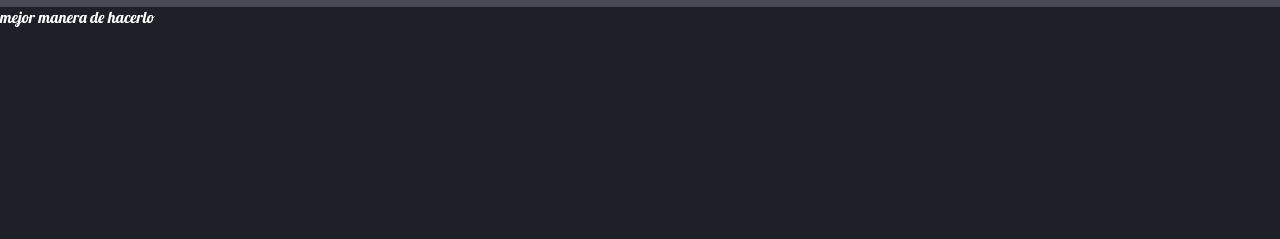
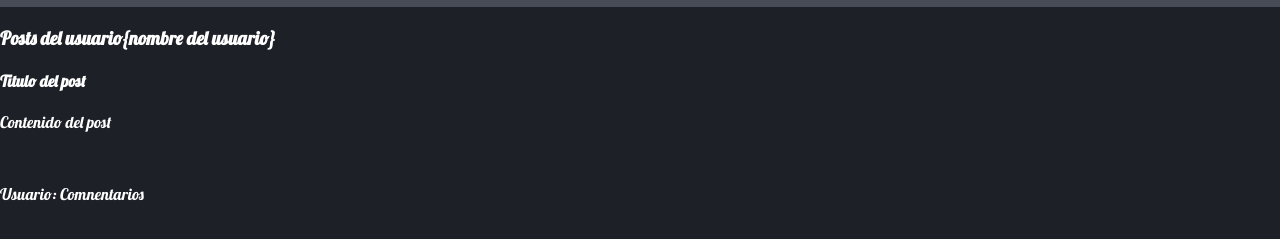
Before and after one commit to tomasmoreyra1/cgit, a plain HTML site: page index.html in a window 1280 px wide. Shown: the part 63-302 px from the top of the page. Drawn offline with Linux system fonts and the light colour scheme.

Commit message:
Add post html

```diff
--- a/index.html
+++ b/index.html
@@ -18,8 +18,14 @@
         <img class="logo" src="img/git.png">
         <h1>Blog Curso Git</h1>
     </div>
-    <div>
-        mejor manera de hacerlo
+    <div class="container" id="content">
+        <h3>Posts del usuario{nombre del usuario}</h3>
+        <div class="post">
+            <h4>Titulo del post</h4>
+            <p>Contenido del post</p>
+            <br>
+            <p><span>Usuario:</span> Comnentarios</p>
+        </div>
     </div>
 </body>
 </html>
```
